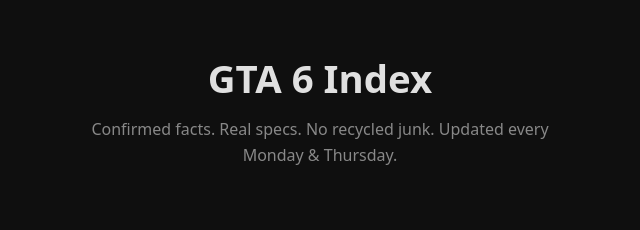
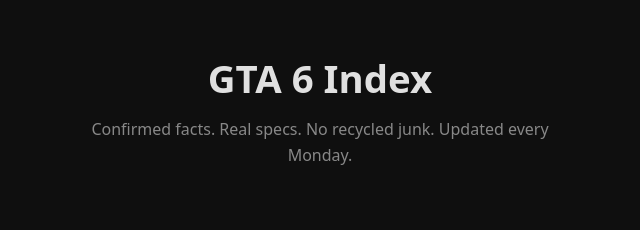
Before and after one commit to Eddielawson666/gta6-box, a plain HTML site: page docs/index.html in a window 1280 px wide. Shown: the top 230 px of the page, 320-960 px from the left. Drawn offline with Linux system fonts and the light colour scheme.

Commit message:
fix update frequency text

```diff
--- a/docs/index.html
+++ b/docs/index.html
@@ -33,7 +33,7 @@
 <body>
   <header>
     <h1>GTA 6 Index</h1>
-    <p>Confirmed facts. Real specs. No recycled junk. Updated every Monday & Thursday.</p>
+    <p>Confirmed facts. Real specs. No recycled junk. Updated every Monday.</p>
   </header>
   <div class="container">
     <div class="all-link">
```
